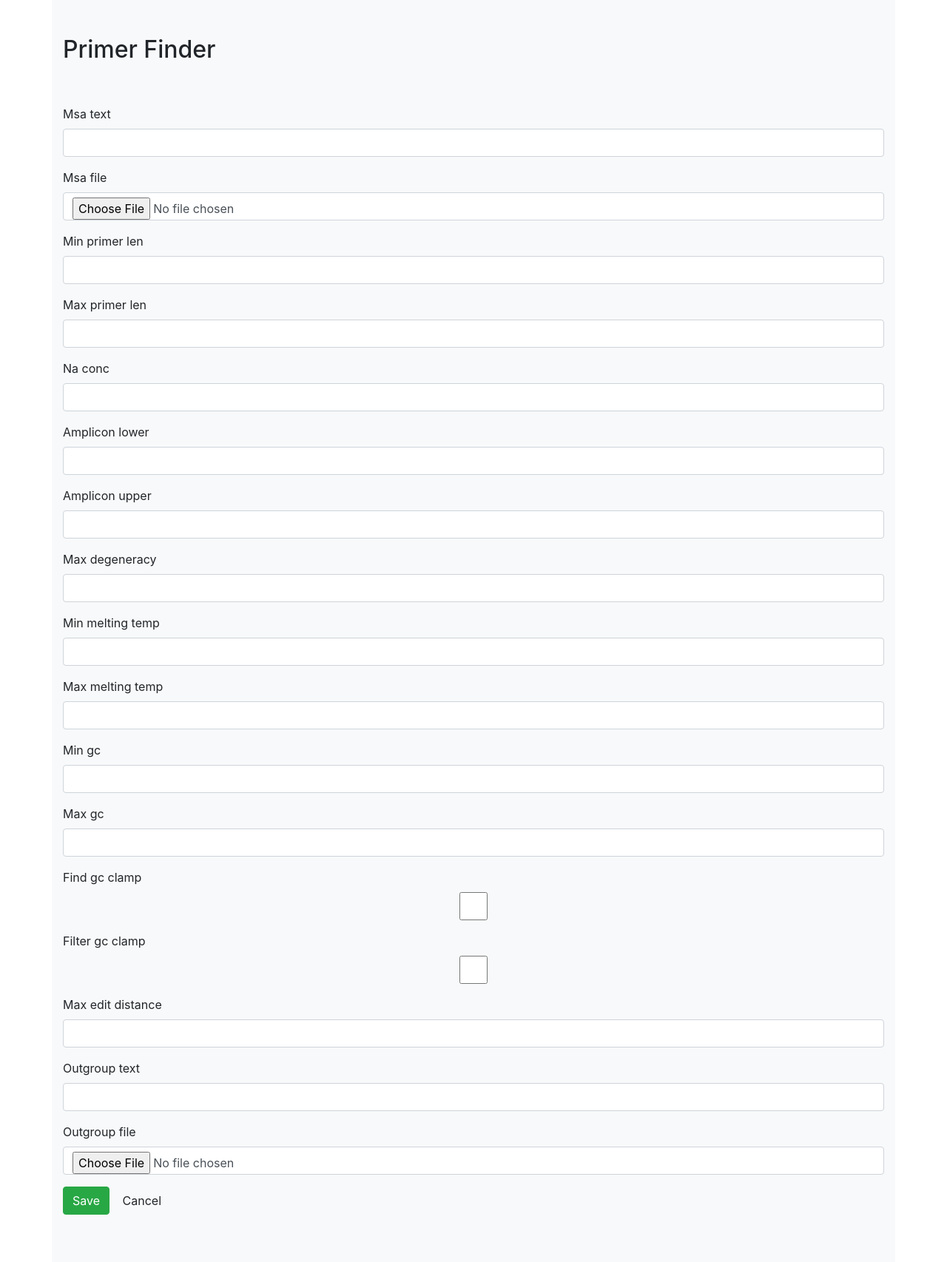
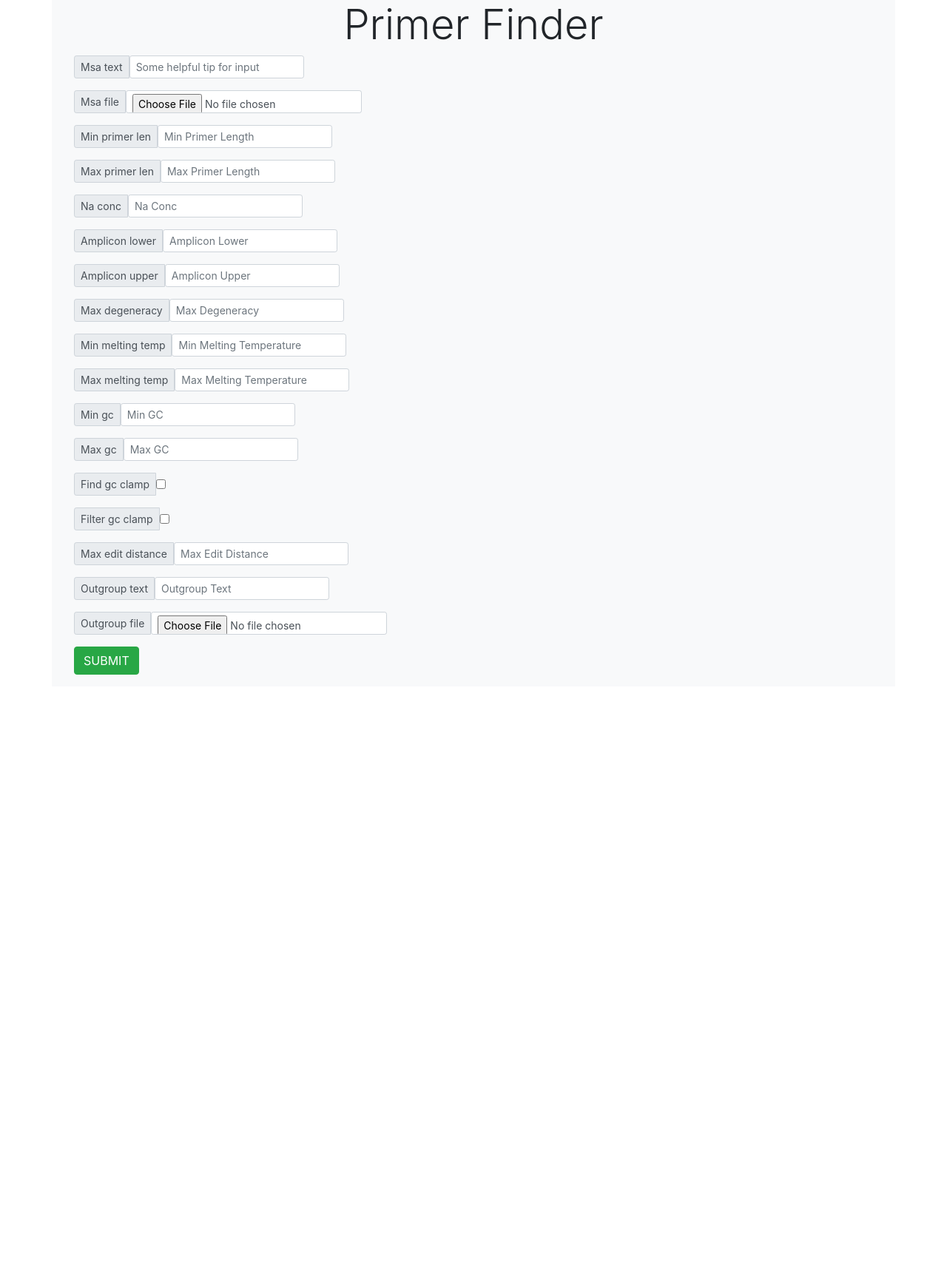
Before and after one commit to VishnuSwaminathan/primer-designer, a Django app: page /entropy/ in a window 1280 px wide. Shown: the part 56-1762 px from the top of the page at 74% size. After the commit the page ends 968 px from the top, so only its background shows below. Run offline with Django 3.2, Linux system fonts and the light colour scheme; some libraries are stand-ins or nearby versions.

Commit message:
Fixing Form Design and Layout

```diff
--- a/entropy/forms.py
+++ b/entropy/forms.py
@@ -7,24 +7,26 @@ class ParameterForm(ModelForm):
         fields = "__all__"
 
 class PrimerForm(Form):
-    msa_text = forms.CharField(required=False)
+    #msa_text = forms.CharField(required=False, widget=forms.TextInput(attrs={'placeholder':'MSA Text'}))
+    #msa_text = forms.CharField(required=False)
+    msa_text = forms.CharField(required=False, widget=forms.TextInput(attrs={'placeholder':'Some helpful tip for input'}))
     msa_file = forms.FileField(required=False)
-    min_primer_len = forms.IntegerField()
-    max_primer_len = forms.IntegerField()
-    na_conc = forms.FloatField()
-    amplicon_lower = forms.IntegerField()
-    amplicon_upper = forms.IntegerField()
-    max_degeneracy = forms.IntegerField()
-    min_melting_temp = forms.FloatField()
-    max_melting_temp = forms.FloatField()
-    min_gc = forms.FloatField()
-    max_gc = forms.FloatField()
+    min_primer_len = forms.IntegerField(widget=forms.NumberInput(attrs={'placeholder': 'Min Primer Length'}))
+    max_primer_len = forms.IntegerField(widget=forms.NumberInput(attrs={'placeholder': 'Max Primer Length'}))
+    na_conc = forms.FloatField(widget=forms.NumberInput(attrs={'step': '0.00001', 'placeholder': 'Na Conc'}))
+    amplicon_lower = forms.IntegerField(widget=forms.NumberInput(attrs={'placeholder': 'Amplicon Lower'}))
+    amplicon_upper = forms.IntegerField(widget=forms.NumberInput(attrs={'placeholder': 'Amplicon Upper'}))
+    max_degeneracy = forms.IntegerField(widget=forms.NumberInput(attrs={'placeholder': 'Max Degeneracy'}))
+    min_melting_temp = forms.FloatField(widget=forms.NumberInput(attrs={'step': '0.00001', 'placeholder': 'Min Melting Temperature'}))
+    max_melting_temp = forms.FloatField(widget=forms.NumberInput(attrs={'step': '0.00001', 'placeholder': 'Max Melting Temperature'}))
+    min_gc = forms.FloatField(widget=forms.NumberInput(attrs={'step': '0.00001', 'placeholder': 'Min GC'}))
+    max_gc = forms.FloatField(widget=forms.NumberInput(attrs={'step': '0.00001', 'placeholder': 'Max GC'}))
     find_gc_clamp = forms.BooleanField()
     filter_gc_clamp = forms.BooleanField()
-    max_edit_distance = forms.IntegerField()
-    outgroup_text = forms.CharField(required=False)
+    max_edit_distance = forms.IntegerField(widget=forms.NumberInput(attrs={'placeholder': 'Max Edit Distance'}))
+    outgroup_text = forms.CharField(required=False, widget=forms.TextInput(attrs={'placeholder':'Outgroup Text'}))
     outgroup_file = forms.FileField(required=False)
-
+#
     #we only need one or the other of file/text for seq data
     def clean(self):
         cleaned_data = super().clean()
--- a/entropy/templates/entropy/index.html
+++ b/entropy/templates/entropy/index.html
@@ -1,17 +1,19 @@
 {% extends 'entropy/base.html' %}
 {% load static %}
 {% block body %}
-  <div class="row">
-    <div class='col-12 pt-5'>
-      <h2>Primer Finder</h2>
+  <div class='row justify-content-md-center'>
+    <div class='col-md-auto mx-auto'>
+      <h3 class='text-center display-4'>Primer Finder</h3>
     </div>
   </div>
   <div class="row">
-    <div class="col-12 pt-5 pb-5">
+    <div class="col-12">
       {% if primerpairs %}
         {% include 'entropy/primer_results.html' %}
       {% else %}
+      <div class="container">
         {% include 'entropy/partial_parameter_form.html' %}
+      </div>
       {% endif %}
     </div>
   </div>
--- a/entropy/templates/entropy/partial_parameter_form.html
+++ b/entropy/templates/entropy/partial_parameter_form.html
@@ -4,8 +4,14 @@
   {% csrf_token %}
   {% for field in form %}
     <div class="form-group{% if field.errors %} has-error{% endif %}">
-      <label for="{{ field.id_for_label }}">{{ field.label }}</label>
-      {% render_field field class="form-control" %}
+      {% comment %}<label for="{{ field.id_for_label }}">{{ field.label }}</label>{% endcomment %}
+      <div class="input-group input-group-sm">
+          <div class="input-group-prepend">
+            <span class="input-group-text" id="basic-addon1">{{ field.label }}</span>
+
+          {% render_field field class="form-control form-control-sm"  %}
+          </div>
+      </div>
       {% for error in field.errors %}
         <p class="help-block">{{ error }}</p>
       {% endfor %}
@@ -13,8 +19,8 @@
   {% endfor %}
   <div class="form-group">
     <button type="submit" class="btn btn-success">
-      <span class="glyphicon glyphicon-ok"></span> Save
+      <span class="glyphicon glyphicon-ok"></span> SUBMIT
     </button>
-    <a href="#" class="btn btn-default">Cancel</a>
+    {# <a href="#" class="btn btn-default">Cancel</a> #}
   </div>
 </form>
```
